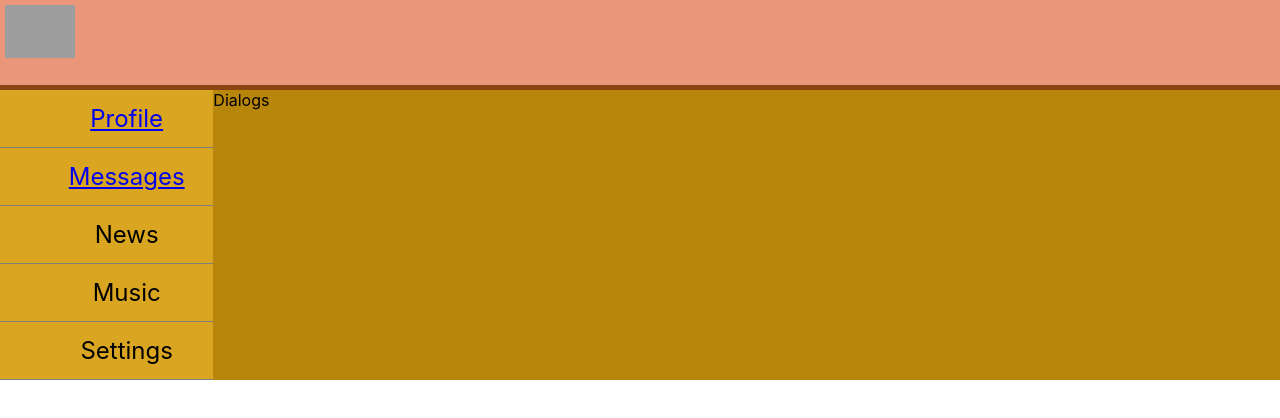
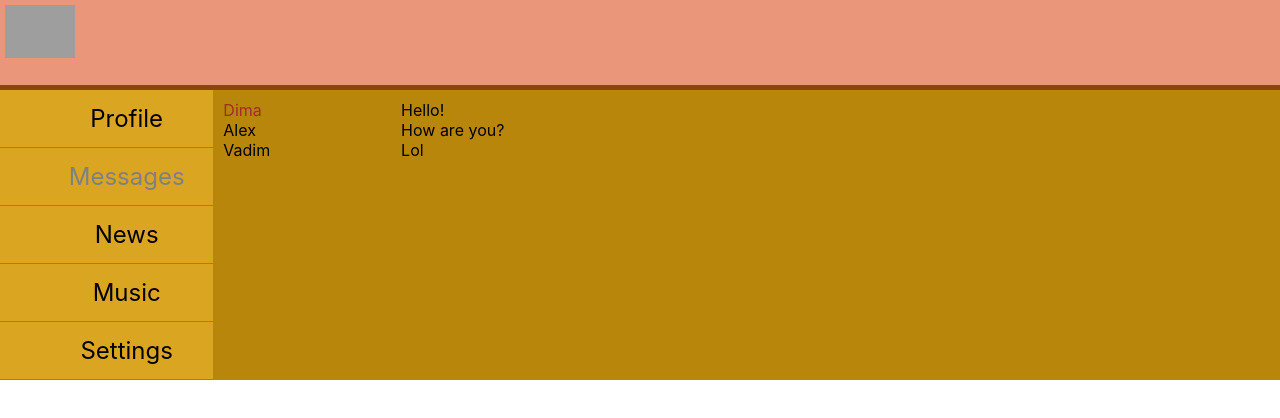
Before and after one commit to AidXylelele/my-app, a React (Create React App) app: page /dialogs in a window 1280 px wide. Shown: the top 418 px of the page. Built offline with nearby package versions, Linux system fonts and the light colour scheme; grey boxes are pictures that could not be loaded.

Commit message:
added new page

```diff
--- a/src/components/Dialogs/Dialogs.jsx
+++ b/src/components/Dialogs/Dialogs.jsx
@@ -1,8 +1,21 @@
 import React from "react";
-import style from './Dialogs.module.css'
+import styles from "./Dialogs.module.css";
 
 const Dialogs = (props) => {
-  return <div>Dialogs</div>;
+  return (
+    <div className={styles.dialogs}>
+      <div className={styles.dialogsItems}>
+        <div className={`${styles.dialog} ${styles.active}`}>Dima</div>
+        <div className={styles.dialog}>Alex</div>
+        <div className={styles.dialog}>Vadim</div>
+      </div>
+      <div className={styles.messages}>
+        <div className={styles.message}>Hello!</div>
+        <div className={styles.message}>How are you?</div>
+        <div className={styles.message}>Lol</div>
+      </div>
+    </div>
+  );
 };
 
 export default Dialogs;
--- a/src/components/Dialogs/Dialogs.module.css
+++ b/src/components/Dialogs/Dialogs.module.css
@@ -0,0 +1,25 @@
+.dialogs {
+    display: grid;
+    grid-template-columns: 2fr 10fr;
+}
+
+.dialogsItems {
+    padding: 10px;
+
+}
+
+.dialogsItems .active {
+    color: brown;
+}
+
+.dialog {
+
+}
+
+.messages {
+    padding: 10px;
+}
+
+.message {
+
+}
--- a/src/components/Navbar/Navbar.jsx
+++ b/src/components/Navbar/Navbar.jsx
@@ -1,14 +1,29 @@
 import React from "react";
+import { NavLink } from "react-router-dom";
 import styles from "./Navbar.module.css";
 
 const Navbar = () => {
   return (
     <nav className={styles.nav}>
       <div className={styles.item}>
-        <a href="/profile">Profile</a>
+        <NavLink
+          to="/profile"
+          className={(navData) =>
+            navData.isActive ? styles.active : styles.item
+          }
+        >
+          Profile
+        </NavLink>
       </div>
-      <div className={`${styles.item} ${styles.active}`}>
-        <a href="/dialogs">Messages</a>
+      <div className={styles.item}>
+        <NavLink
+          to="/dialogs"
+          className={(navData) =>
+            navData.isActive ? styles.active : styles.item
+          }
+        >
+          Messages
+        </NavLink>
       </div>
       <div className={styles.item}>
         <a>News</a>
--- a/src/components/Navbar/Navbar.module.css
+++ b/src/components/Navbar/Navbar.module.css
@@ -10,8 +10,12 @@
   text-align: center;
   padding: 14px 20px;
   border-bottom: 1px solid gray;
+  text-decoration: none;
 }
 
-.item.active {
+
+
+.active {
   color: grey;
+  text-decoration: none;
 }
```
